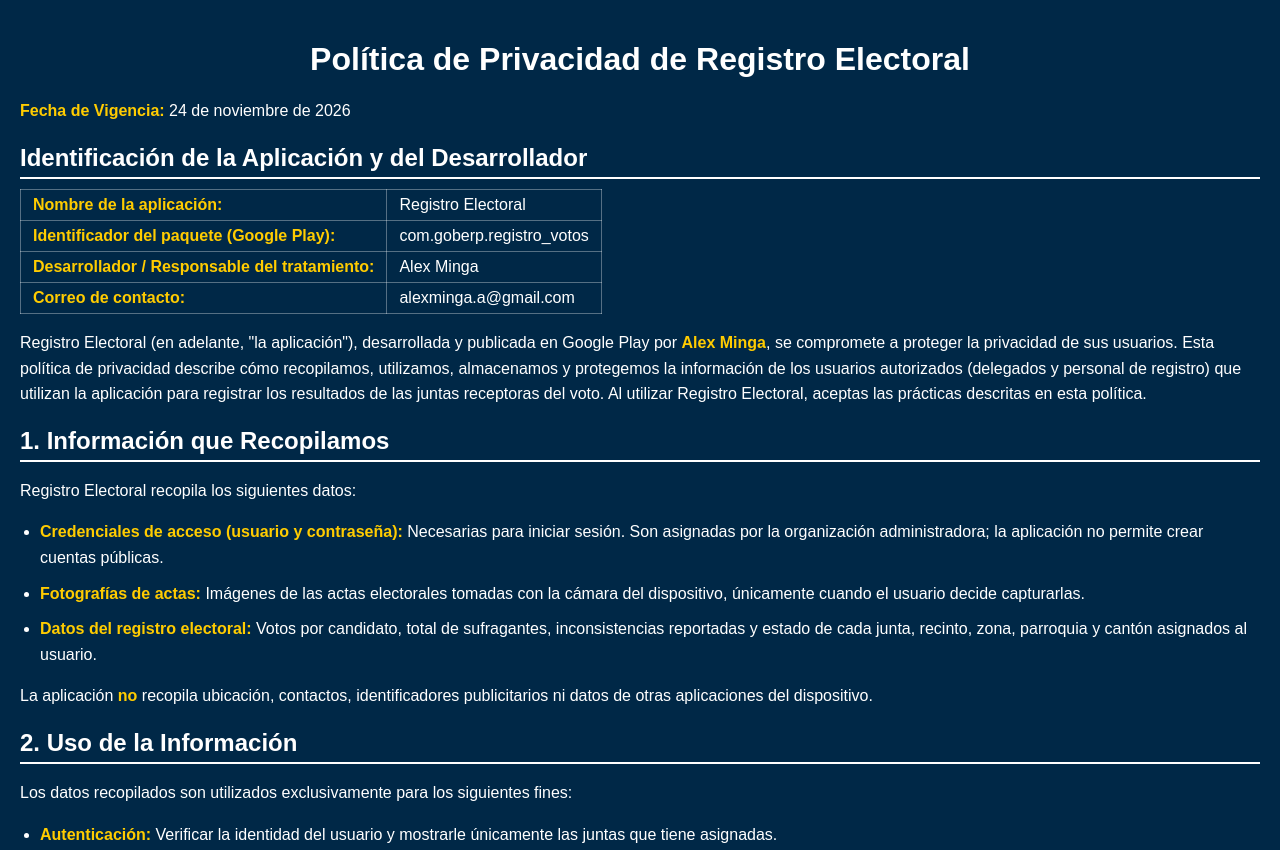
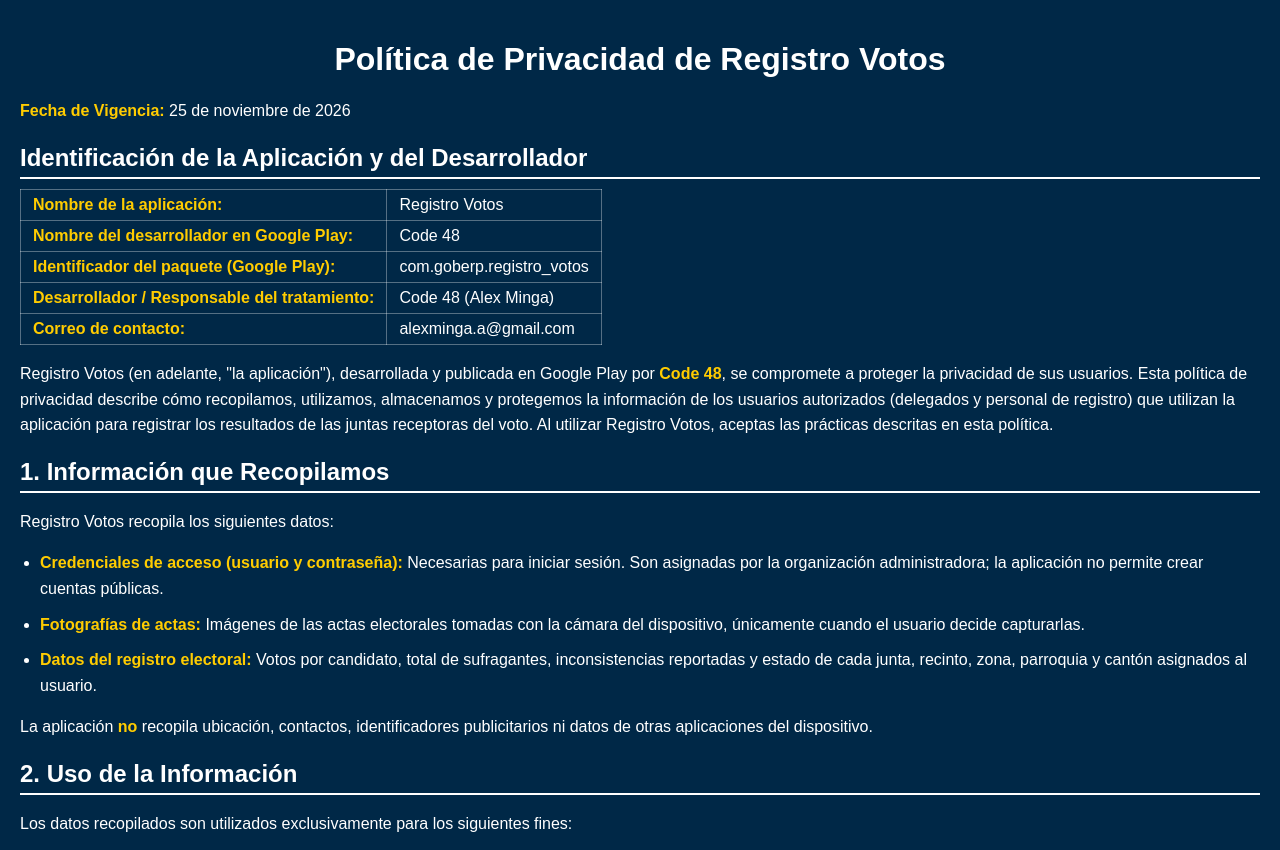
Before and after one commit to alexVma/politicas, a plain HTML site: page registro_votos.html in a window 1280 px wide. Shown: the top 850 px of the page. Drawn offline with Linux system fonts and the light colour scheme.

Commit message:
Update registro_votos.html

```diff
--- a/registro_votos.html
+++ b/registro_votos.html
@@ -3,7 +3,7 @@
 <head>
     <meta charset="UTF-8">
     <meta name="viewport" content="width=device-width, initial-scale=1.0">
-    <title>Política de Privacidad - Registro Electoral</title>
+    <title>Política de Privacidad - Registro Votos</title>
     <style>
         body {
             font-family: Arial, sans-serif;
@@ -48,21 +48,22 @@
     </style>
 </head>
 <body>
-    <h1>Política de Privacidad de Registro Electoral</h1>
-    <p><strong>Fecha de Vigencia:</strong> 24 de noviembre de 2026</p>
+    <h1>Política de Privacidad de Registro Votos</h1>
+    <p><strong>Fecha de Vigencia:</strong> 25 de noviembre de 2026</p>
 
     <h2>Identificación de la Aplicación y del Desarrollador</h2>
     <table>
-        <tr><td><strong>Nombre de la aplicación:</strong></td><td>Registro Electoral</td></tr>
+        <tr><td><strong>Nombre de la aplicación:</strong></td><td>Registro Votos</td></tr>
+        <tr><td><strong>Nombre del desarrollador en Google Play:</strong></td><td>Code 48</td></tr>
         <tr><td><strong>Identificador del paquete (Google Play):</strong></td><td>com.goberp.registro_votos</td></tr>
-        <tr><td><strong>Desarrollador / Responsable del tratamiento:</strong></td><td>Alex Minga</td></tr>
+        <tr><td><strong>Desarrollador / Responsable del tratamiento:</strong></td><td>Code 48 (Alex Minga)</td></tr>
         <tr><td><strong>Correo de contacto:</strong></td><td>alexminga.a@gmail.com</td></tr>
     </table>
 
-    <p>Registro Electoral (en adelante, "la aplicación"), desarrollada y publicada en Google Play por <strong>Alex Minga</strong>, se compromete a proteger la privacidad de sus usuarios. Esta política de privacidad describe cómo recopilamos, utilizamos, almacenamos y protegemos la información de los usuarios autorizados (delegados y personal de registro) que utilizan la aplicación para registrar los resultados de las juntas receptoras del voto. Al utilizar Registro Electoral, aceptas las prácticas descritas en esta política.</p>
+    <p>Registro Votos (en adelante, "la aplicación"), desarrollada y publicada en Google Play por <strong>Code 48</strong>, se compromete a proteger la privacidad de sus usuarios. Esta política de privacidad describe cómo recopilamos, utilizamos, almacenamos y protegemos la información de los usuarios autorizados (delegados y personal de registro) que utilizan la aplicación para registrar los resultados de las juntas receptoras del voto. Al utilizar Registro Votos, aceptas las prácticas descritas en esta política.</p>
 
     <h2>1. Información que Recopilamos</h2>
-    <p>Registro Electoral recopila los siguientes datos:</p>
+    <p>Registro Votos recopila los siguientes datos:</p>
     <ul>
         <li><strong>Credenciales de acceso (usuario y contraseña):</strong> Necesarias para iniciar sesión. Son asignadas por la organización administradora; la aplicación no permite crear cuentas públicas.</li>
         <li><strong>Fotografías de actas:</strong> Imágenes de las actas electorales tomadas con la cámara del dispositivo, únicamente cuando el usuario decide capturarlas.</li>
@@ -105,17 +106,17 @@
     </ul>
 
     <h2>7. Contacto</h2>
-    <p>Si tienes preguntas, dudas o quejas sobre la privacidad de tus datos en Registro Electoral, puedes contactar a <strong>GobERP</strong>:</p>
+    <p>Si tienes preguntas, dudas o quejas sobre la privacidad de tus datos en Registro Votos, puedes contactar a <strong>Code 48</strong>:</p>
     <ul>
-        <li><strong>Correo Electrónico:</strong> info@goberp.com</li>
+        <li><strong>Correo Electrónico:</strong> alexminga.a@gmail.com</li>
     </ul>
 
     <h2>8. Audiencia</h2>
     <p><strong>Edad:</strong> Esta aplicación está destinada exclusivamente a personal adulto autorizado y no está dirigida a menores de 18 años. No recopilamos conscientemente información de menores de edad.</p>
 
     <h2>9. Servicios de Terceros</h2>
-    <p>Registro Electoral no utiliza servicios de terceros como Google Analytics, servicios de publicidad ni SDK de seguimiento. Los datos se envían únicamente al servidor de la organización administradora.</p>
+    <p>Registro Votos no utiliza servicios de terceros como Google Analytics, servicios de publicidad ni SDK de seguimiento. Los datos se envían únicamente al servidor de la organización administradora.</p>
 
-    <p><strong>Nota:</strong> Al utilizar Registro Electoral, aceptas los términos de esta política de privacidad. Asegúrate de revisarla periódicamente para estar al tanto de cualquier cambio.</p>
+    <p><strong>Nota:</strong> Al utilizar Registro Votos, aceptas los términos de esta política de privacidad. Asegúrate de revisarla periódicamente para estar al tanto de cualquier cambio.</p>
 </body>
 </html>
```
